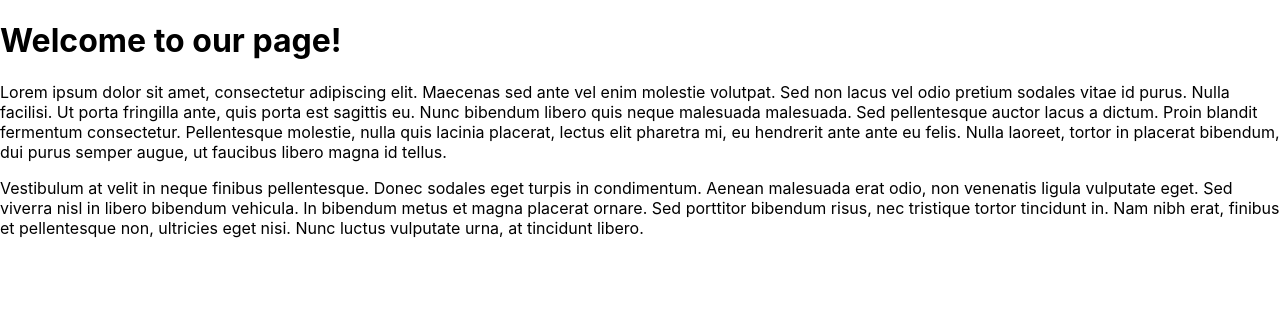
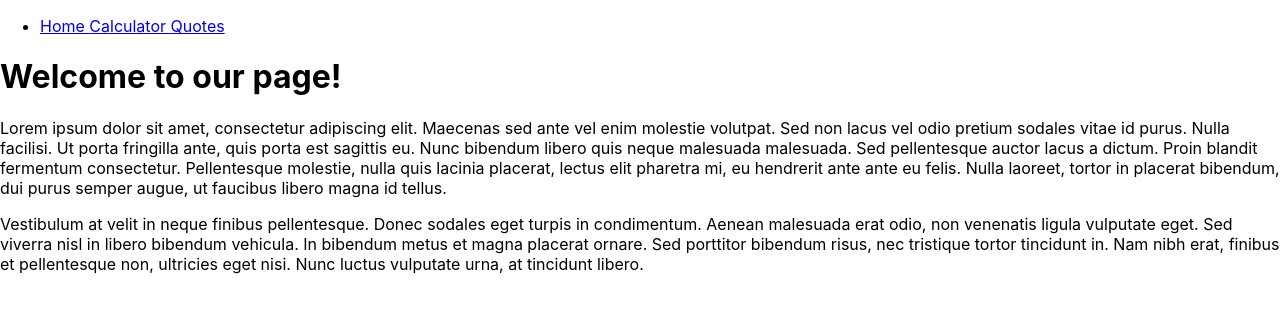
Before and after one commit to hamidazim321/math-magicians-react, a React (Create React App) app: page / in a window 1280 px wide. Shown: the top 312 px of the page. Built offline with nearby package versions, Linux system fonts and the light colour scheme.

Commit message:
Add a Navbar

```diff
--- a/src/App.js
+++ b/src/App.js
@@ -1,18 +1,20 @@
-import { BrowserRouter, Routes, Route } from 'react-router-dom';
+import { Routes, Route } from 'react-router-dom';
 import Calculator from './components/Calculator';
 import Quotes from './components/quotes';
 import Home from './components/Home';
+import Navbar from './components/Navbar';
 import './App.css';
 
 function App() {
   return (
-    <BrowserRouter>
+    <>
+      <Navbar />
       <Routes>
         <Route path="/" element={<Home />} />
         <Route path="/calculator" element={<Calculator />} />
         <Route path="/quotes" element={<Quotes />} />
       </Routes>
-    </BrowserRouter>
+    </>
   );
 }
 
--- /dev/null
+++ b/src/components/Navbar.js
@@ -0,0 +1,15 @@
+import { NavLink } from 'react-router-dom';
+
+const Navbar = () => (
+  <nav>
+    <ul>
+      <li>
+        <NavLink to="/"> Home </NavLink>
+        <NavLink to="/calculator"> Calculator </NavLink>
+        <NavLink to="/quotes"> Quotes </NavLink>
+      </li>
+    </ul>
+  </nav>
+);
+
+export default Navbar;
--- a/src/index.js
+++ b/src/index.js
@@ -1,11 +1,14 @@
 import React from 'react';
 import ReactDOM from 'react-dom/client';
+import { BrowserRouter } from 'react-router-dom';
 import './index.css';
 import App from './App';
 
 const root = ReactDOM.createRoot(document.getElementById('root'));
 root.render(
   <React.StrictMode>
-    <App />
+    <BrowserRouter>
+      <App />
+    </BrowserRouter>
   </React.StrictMode>,
 );
```
